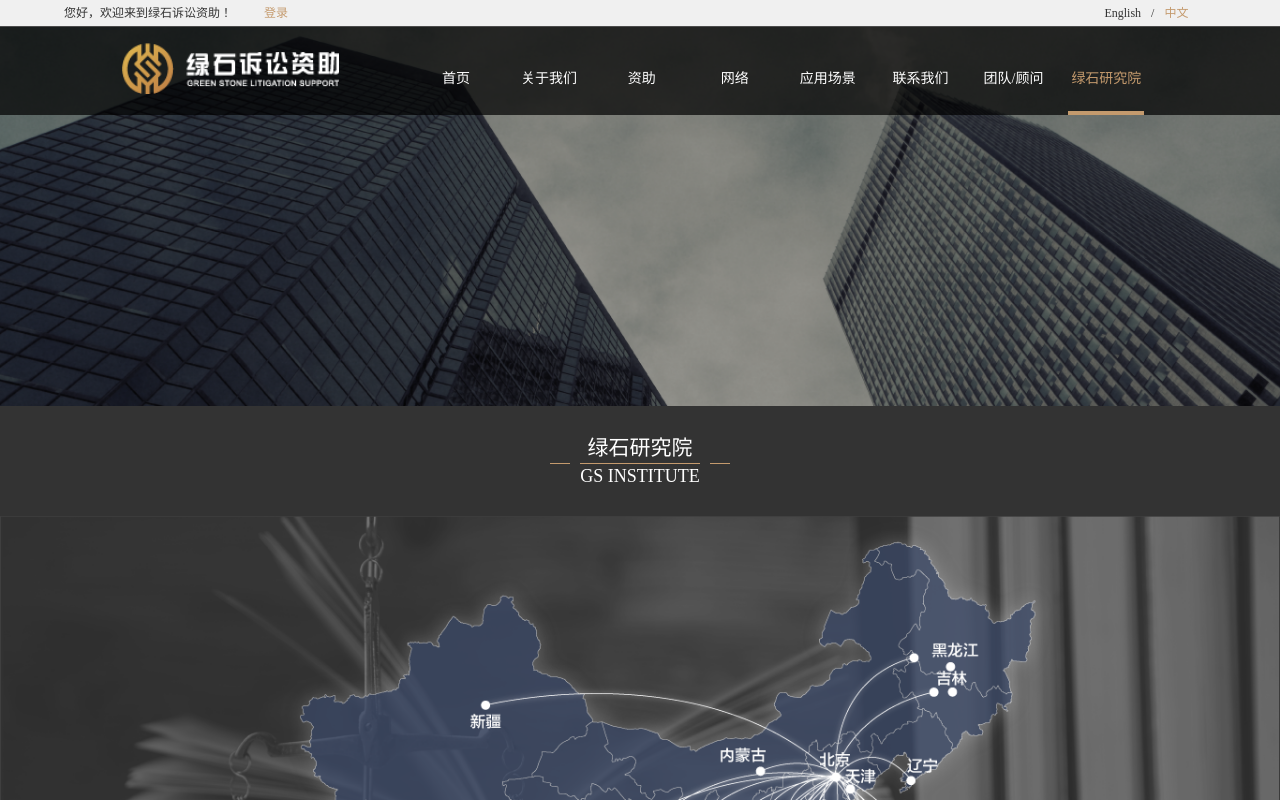
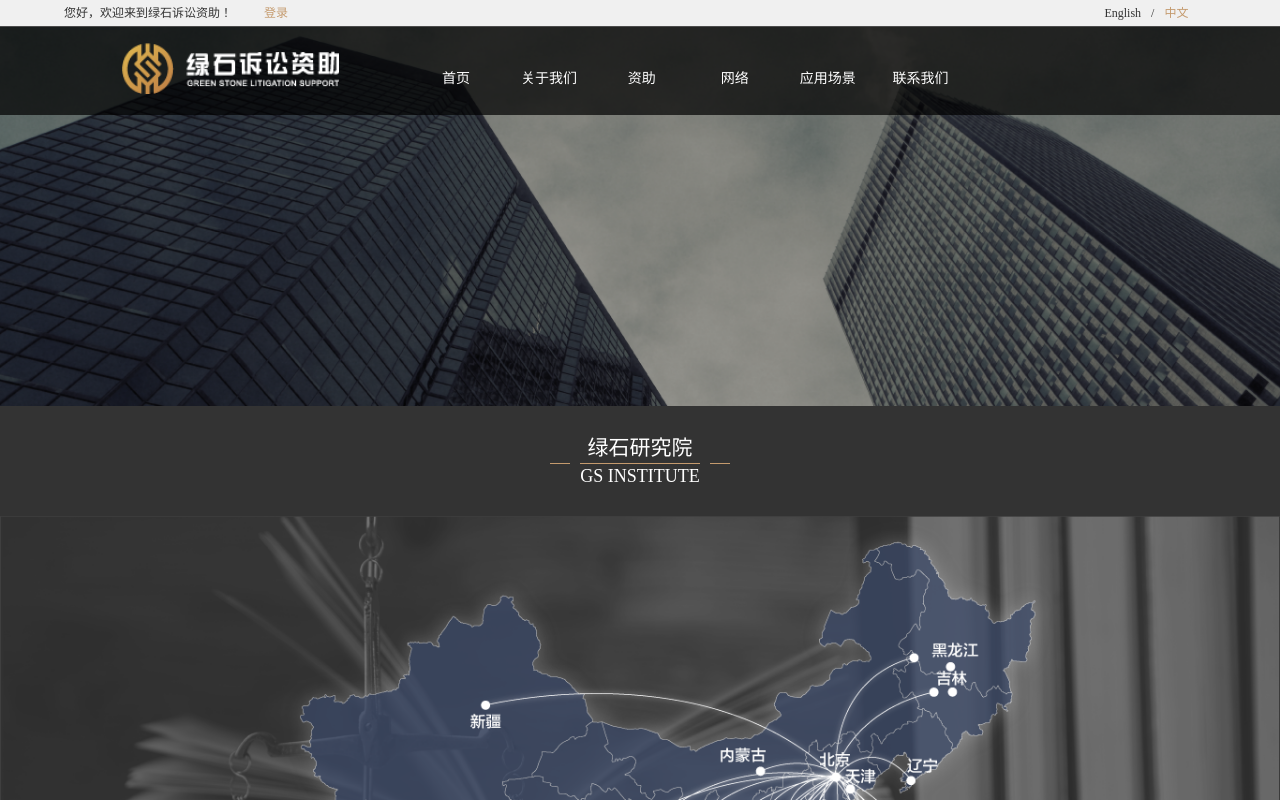
Before and after one commit to nibucuo/litigationfund, a Vue app: page /Blog in a window 1280 px wide. Shown: the top 800 px of the page. Built offline with nearby package versions, Linux system fonts and the light colour scheme; a web font is replaced by a local one.

Commit message:
qiaof: delate user login number

```diff
--- a/src/components/common/TopNavBlack.vue
+++ b/src/components/common/TopNavBlack.vue
@@ -37,8 +37,8 @@
         <router-link to="/Coverage" tag="li" exact >网络</router-link>
         <router-link to="/Scenarios" tag="li" exact >应用场景</router-link>
         <router-link to="/Contact" tag="li" >联系我们</router-link>
-        <router-link to="/Team" tag="li" exact >团队/顾问</router-link>
-        <router-link to="/Blog" tag="li" exact >绿石研究院</router-link>
+        <router-link to="/Team" style="display:none" tag="li" exact >团队/顾问</router-link>
+        <router-link to="/Blog" style="display:none" tag="li" exact >绿石研究院</router-link>
       </ul>
     </div>
   </div>
```
Also changed, not shown: 10 other files (tests, documents, lock files or other folders).
